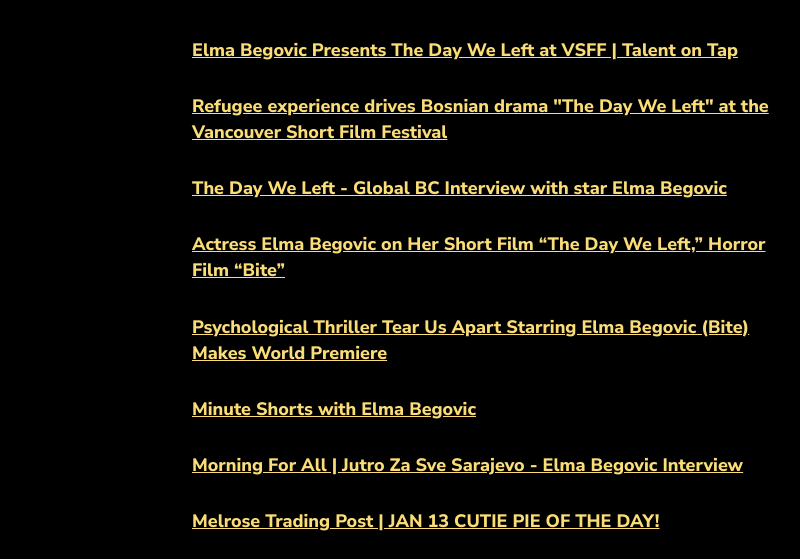
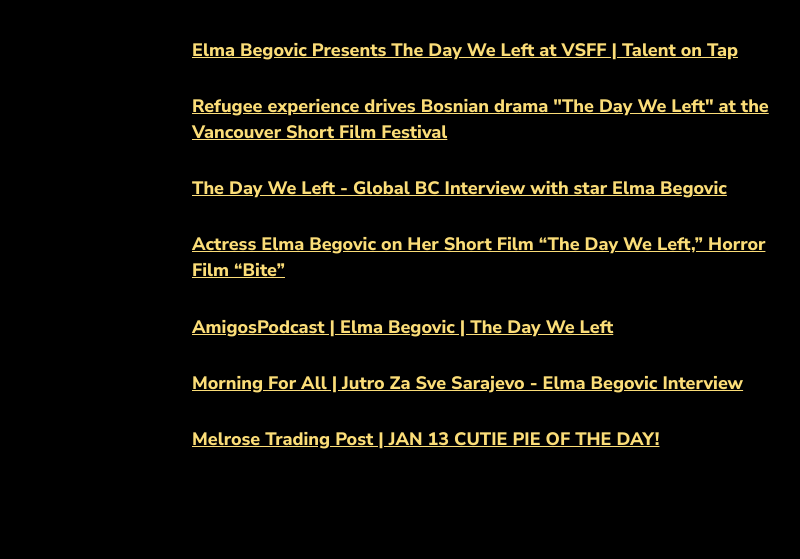
Before and after one commit to garrettboatman/srf-www, a Gatsby site: page /press in a window 1280 px wide. Shown: the part 241-800 px from the top of the page, without its empty margins (148-948 px from the left). Built offline with nearby package versions, Linux system fonts and the light colour scheme; Gatsby itself is replaced by a stand-in of ours.

Commit message:
edited press

```diff
--- a/src/pages/press.js
+++ b/src/pages/press.js
@@ -19,8 +19,7 @@
         <li><a target={'_blank'} href="https://www.createastir.ca/articles/the-day-we-left-vsff">Refugee experience drives Bosnian drama "The Day We Left" at the Vancouver Short Film Festival</a></li>
         <li><a target={'_blank'} href="https://vimeo.com/666921597">The Day We Left - Global BC Interview with star Elma Begovic</a></li>
         <li><a target={'_blank'} href="https://filmcraziest.wordpress.com/2022/02/01/interview-actress-elma-begovic-on-her-short-film-the-day-we-left-horror-film-bite/">Actress Elma Begovic on Her Short Film “The Day We Left,” Horror Film “Bite”</a></li>
-        <li><a target={'_blank'} href="https://horrornews.net/141716/psychological-thriller-tear-us-apart-starring-elma-begovic-bite-makes-world-premiere/">Psychological Thriller Tear Us Apart Starring Elma Begovic (Bite) Makes World Premiere</a></li>
-        <li><a target={'_blank'} href="https://www.instagram.com/tv/CKMuZH1hpYA/?hl=en">Minute Shorts with Elma Begovic</a></li>
+        <li><a target={'_blank'} href="https://radiopublic.com/amigospc-GEvvdv/s1!a72e7">AmigosPodcast | Elma Begovic | The Day We Left</a></li>
         <li><a target={'_blank'} href="https://vimeo.com/540913135">Morning For All | Jutro Za Sve Sarajevo - Elma Begovic Interview</a></li>
         <li><a target={'_blank'} href="https://melrosetradingpost.org/cutie-pie-of-the-day-dogsofmtp-8/">Melrose Trading Post | JAN 13 CUTIE PIE OF THE DAY!</a></li>
       </ul>
```
